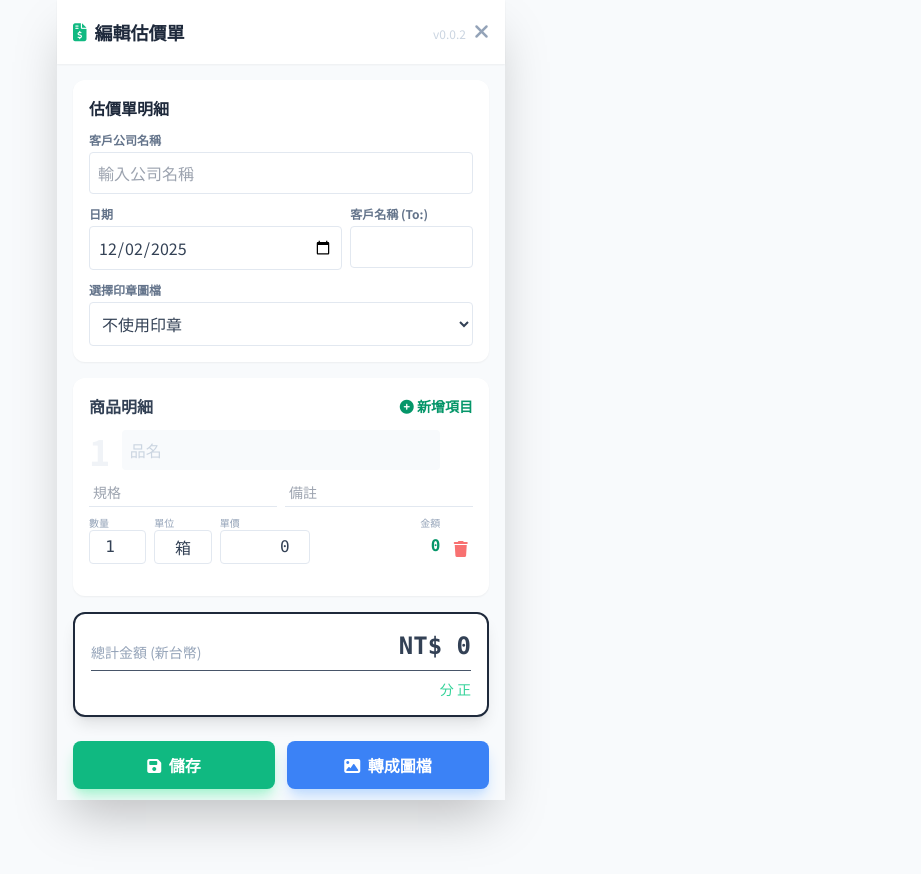
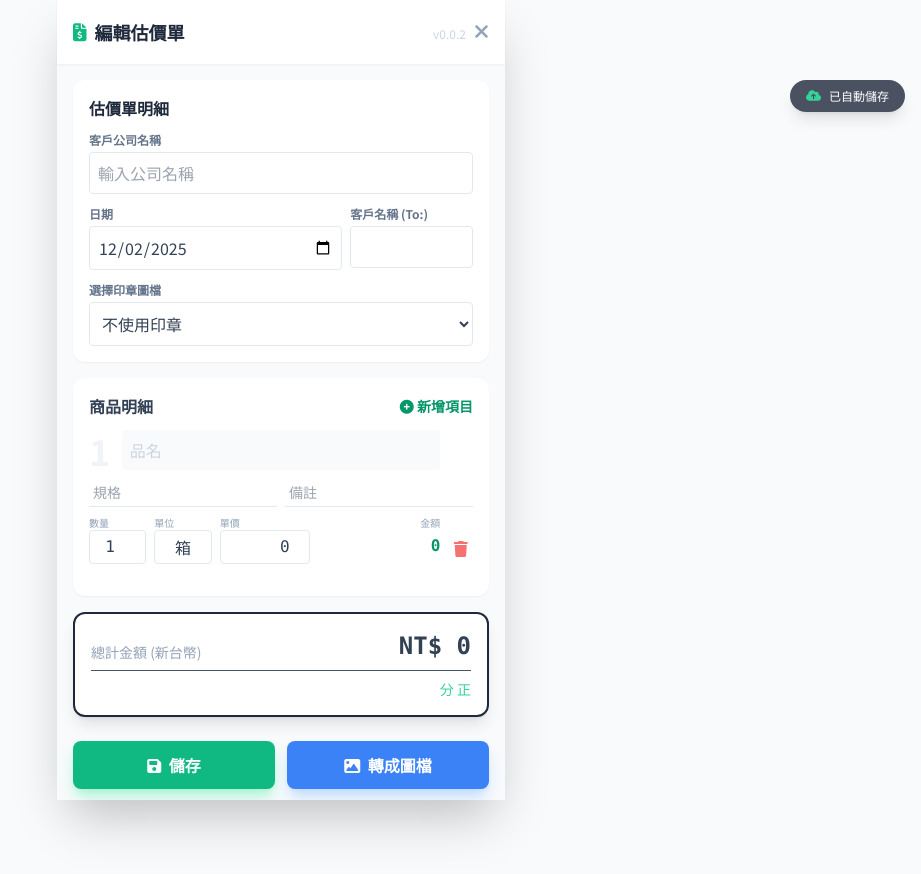
Before and after one commit to cottongrass0828/quotation-editor, a Vue app: page / in a window 1280 px wide. Both pictures are taken after a click on the button 820 px from the left and 692 px from the top of the page. Shown: the top 874 px of the page, without its empty margins (359-1280 px from the left). Built offline with nearby package versions, Linux system fonts and the light colour scheme.

Commit message:
feat: add auto save

```diff
--- a/src/App.vue
+++ b/src/App.vue
@@ -278,6 +278,12 @@
     <i class="fa-solid fa-plus"></i>
   </button>
 
+  <div v-if="showAutoSaveNotify"
+    class="fixed top-20 right-4 bg-slate-800/80 backdrop-blur text-white text-xs px-4 py-2 rounded-full shadow-lg z-50 flex items-center gap-2 animate-fade-in transition-all">
+    <i class="fa-solid fa-cloud-arrow-up text-emerald-400"></i>
+    <span>已自動儲存</span>
+  </div>
+
   <nav v-if="currentView !== 'edit'"
     class="bg-white border-t border-slate-200 h-16 shrink-0 flex justify-around items-center text-xs font-medium z-10 pb-safe">
     <button @click="currentView = 'home'"
@@ -403,7 +409,7 @@
 </template>
 
 <script setup>
-import { computed, ref, onMounted } from 'vue'
+import { computed, ref, watch, onMounted } from 'vue'
 import pkg from '../package.json'
 
 const version = pkg.version
@@ -735,6 +741,32 @@ onMounted(() => {
   const savedStamps = localStorage.getItem("stamps");
   if (savedStamps) stamps.value = JSON.parse(savedStamps);
 });
+
+// --- Auto Save Logic ---
+const showAutoSaveNotify = ref(false);
+let autoSaveTimer = null;
+
+// 監聽 editingData 的深度變化
+watch(editingData, (newVal, oldVal) => {
+  // 只有在編輯模式且有 ID 時才執行 (避免初始化時觸發)
+  if (currentView.value !== 'edit' || !editingData.value.id) return;
+
+  // 清除舊的計時器 (防抖動機制)
+  if (autoSaveTimer) clearTimeout(autoSaveTimer);
+
+  // 設定新的計時器，1秒後執行儲存
+  autoSaveTimer = setTimeout(() => {
+    save(); // 呼叫現有的儲存邏輯
+
+    // 顯示通知
+    showAutoSaveNotify.value = true;
+
+    // 2秒後隱藏通知
+    setTimeout(() => {
+      showAutoSaveNotify.value = false;
+    }, 2000);
+  }, 1000);
+}, { deep: true });
 </script>
 
 <style scoped>
```
